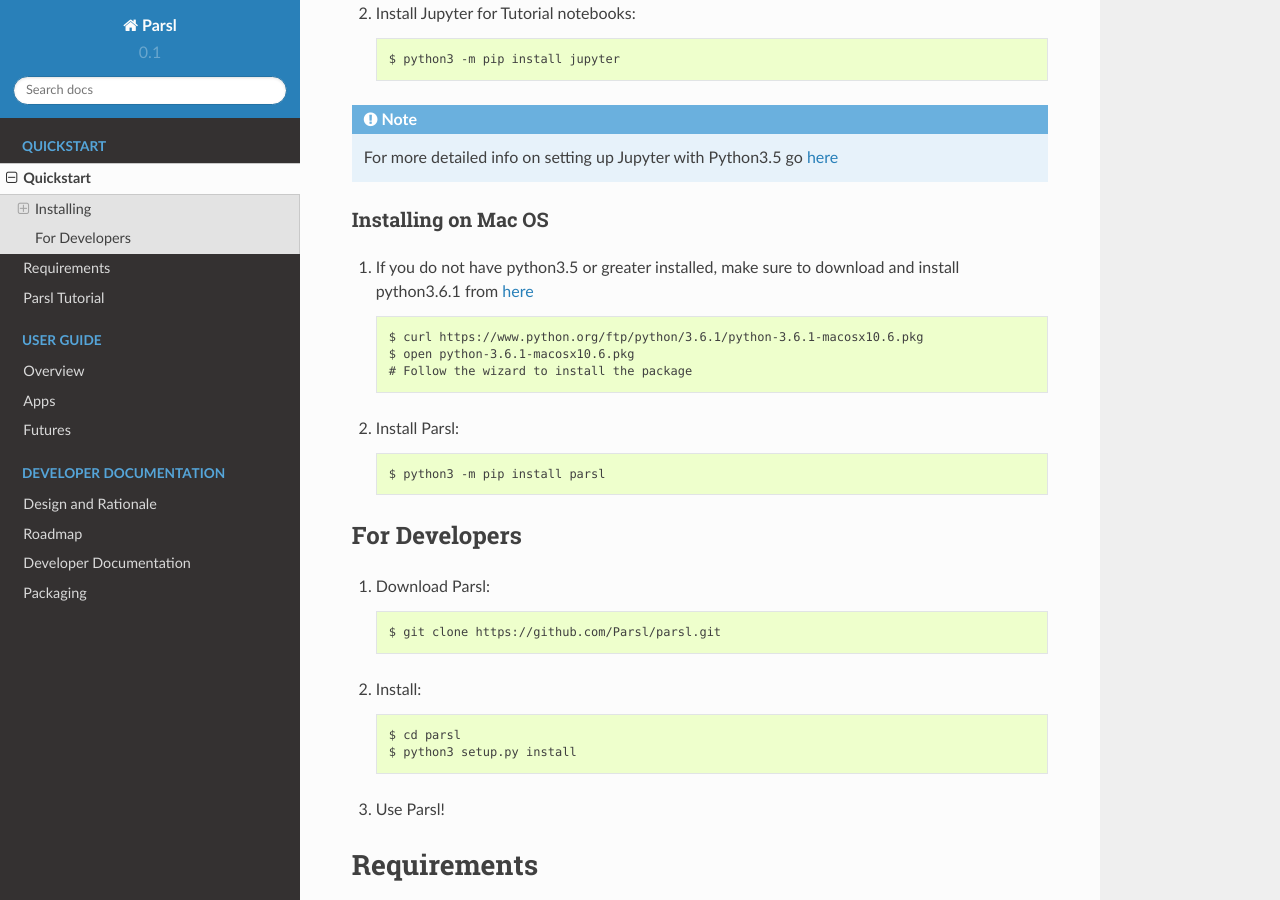
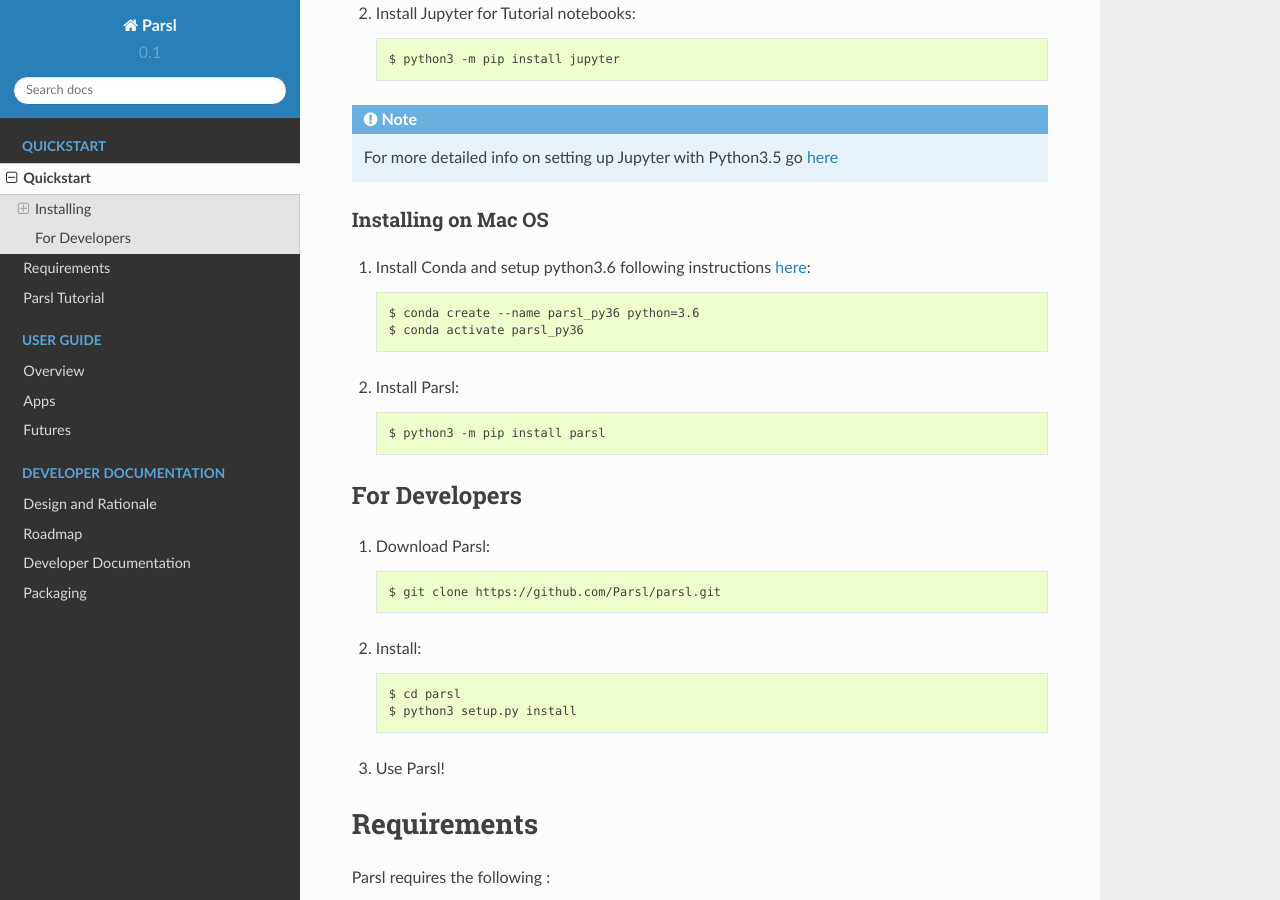
Before and after one commit to Parsl/parsl, a Sphinx documentation site: the page built from docs/quick/quickstart.rst, in a window 1280 px wide and 900 px high, scrolled down 577 px. Built offline with Sphinx 7.4.7 and the Read the Docs theme 2.0.0, drawn with Linux system fonts in a browser that asks for light colours.

Commit message:
Updating mac install instructions

```diff
--- a/docs/quick/quickstart.rst
+++ b/docs/quick/quickstart.rst
@@ -33,11 +33,10 @@
 Installing on Mac OS
 ^^^^^^^^^^^^^^^^^^^^
 
-1. If you do not have python3.5 or greater installed, make sure to download and install python3.6.1 from `here <https://www.python.org/downloads/mac-osx/>`_ ::
+1. Install Conda and setup python3.6 following instructions `here <https://conda.io/docs/user-guide/install/macos.html>`_::
 
-     $ curl https://www.python.org/ftp/python/3.6.1/python-3.6.1-macosx10.6.pkg
-     $ open python-3.6.1-macosx10.6.pkg
-     # Follow the wizard to install the package
+     $ conda create --name parsl_py36 python=3.6
+     $ conda activate parsl_py36
 
 2. Install Parsl::
 
```
